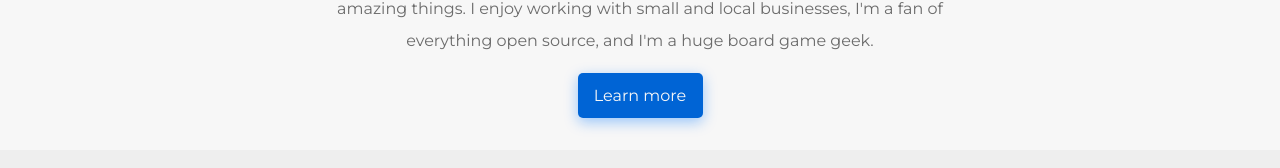
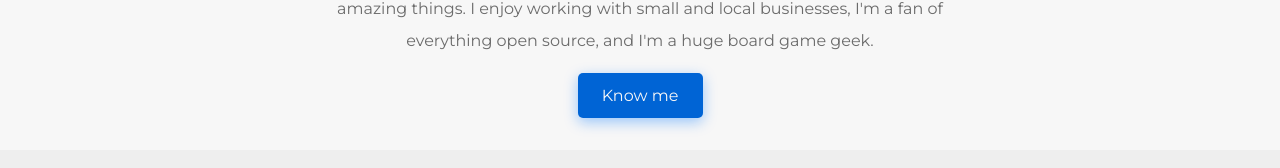
Before and after one commit to alfremedpal/amedpal-website, a Next.js app: page / in a window 1280 px wide. Shown: the part 1504-1672 px from the top of the page. Built offline with nearby package versions, Linux system fonts and the light colour scheme.

Commit message:
Change link text 📝

```diff
--- a/pages/index.tsx
+++ b/pages/index.tsx
@@ -70,7 +70,7 @@ const Home: NextPage = () => {
 						and I&apos;m a huge board game geek.
 					</p>
 					<Button href='/about'>
-						Learn more
+						Know me
 					</Button>
 				</div>
 			</section>
```
